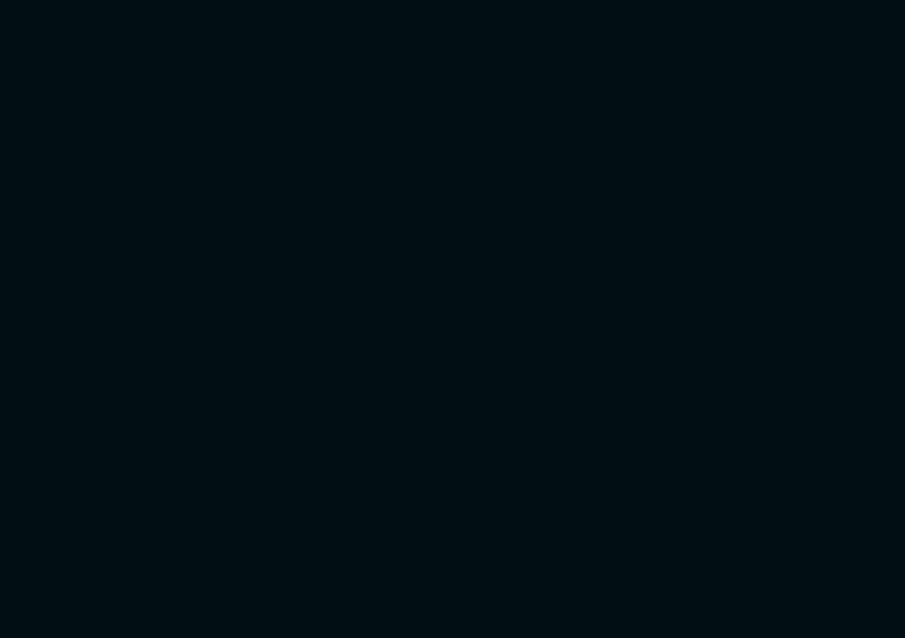
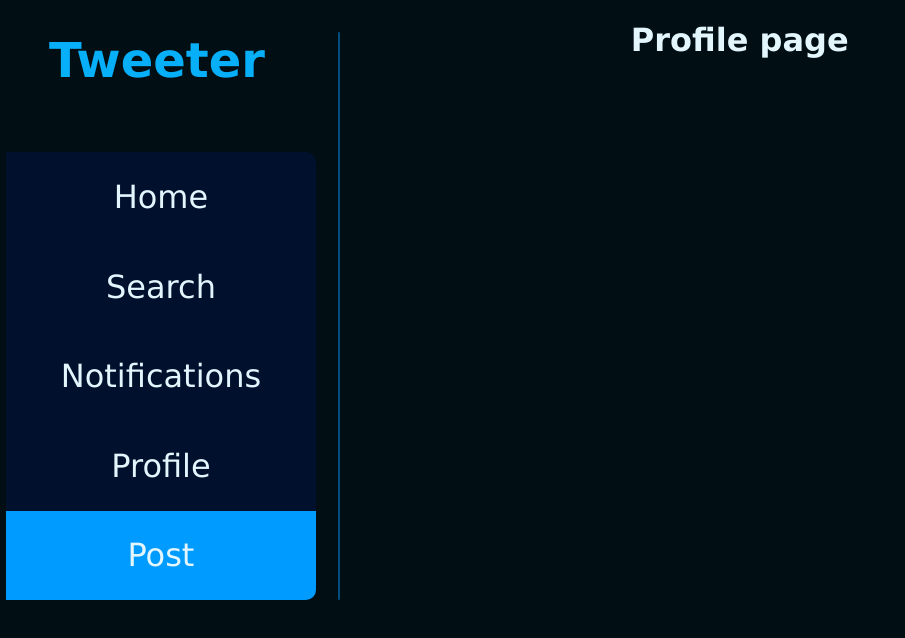
Before and after one commit to husaamkhan/tweeter, a React (Create React App) app: page /profile in a window 1280 px wide. Before the commit this address had no page. Shown: the top 638 px of the page, without its empty margins (0-905 px from the left). Built offline with nearby package versions, Linux system fonts and the light colour scheme.

Commit message:
feat: styling updates and page structure

```diff
--- a/src/App.css
+++ b/src/App.css
@@ -196,10 +196,29 @@ label {
 	align-items: center;
 	text-align: center;
 	margin-left: 0.5em;
-	margin-right: 15em;
 }
 
-.home-container {
+.page-container {
 	display: flex;
 	flex-direction: row;
 }
+
+h1 {
+	color: #e3f6fe;
+}
+
+.content-container {
+	display: inline-flex;
+	flex-direction: column;
+	align-items: center;
+	flex-grow: 0.75;
+}
+
+.divider {
+	background-color: #004d7f;
+	width: 2.2px;
+	height: auto;
+	margin: 2em;
+	border: none;
+	border-radius: 7px;
+}
--- a/src/App.js
+++ b/src/App.js
@@ -2,6 +2,10 @@ import './App.css';
 import LogInPage from './LogInPage';
 import RegistrationPage from './RegistrationPage';
 import HomePage from './HomePage';
+import SearchPage from './SearchPage'
+import NotificationsPage from './NotificationsPage';
+import ProfilePage from './ProfilePage';
+import PostPage from './PostPage';
 import { BrowserRouter as Router, Route, Routes, useHistory } from 'react-router-dom';
 import { useState, useEffect } from 'react';
 
@@ -13,6 +17,10 @@ function App() {
 					<Route path="/" element={<LogInPage />} />
 					<Route path="/registration" element={<RegistrationPage />} />
 					<Route path="/home" element={<HomePage />} />
+					<Route path="/search" element={<SearchPage />} />
+					<Route path="/notifications" element={<NotificationsPage />} />
+					<Route path="/profile" element={<ProfilePage />} />
+					<Route path="/post" element={<PostPage />} />
 				</Routes>
 			</Router>
 	  	</div>
--- a/src/HomePage.js
+++ b/src/HomePage.js
@@ -24,25 +24,33 @@ const HomePage = () => {
 
 	if ( loading ) {
 		return (
-			<div className="home-container">
+			<div className="page-container">
 				<Navigation />
+				<div className="divider"></div>
+				<div className="content-container">
 					<h1>Loading...</h1>
+				</div>
 			</div>
 		);
 	}
 
 	if ( error ) {
 		return (
-			<div className="home-container">
+			<div className="page-container">
 				<Navigation />
+				<div className="divider"></div>
+				<div className="content-container">
 					<h1>Oops! An error occured.</h1>
+				</div>
 			</div>
 		);
 	}
 
 	return (
-		<div className="home-container">
+		<div className="page-container">
 			<Navigation />
+			<div className="divider"></div>
+			<div className="content-container">
 				{feed.length > 0 ? (
 					<ul>
 						{feed.map((post) => (
@@ -53,6 +61,7 @@ const HomePage = () => {
 					<h1>No tweets to see yet!</h1>
 				)}
 			</div>
+		</div>
 	);
 }
 
--- a/src/Navigation.js
+++ b/src/Navigation.js
@@ -1,9 +1,13 @@
+import { useNavigate } from 'react-router-dom';
+
 const Navigation = () => {
-	const handleHome = () => {};
-	const handleSearch = () => {};
-	const handleNotifications = () => {};
-	const handleProfile = () => {};
-	const handlePost = () => {};
+	const navigate = useNavigate();
+
+	const handleHome = () => { navigate("/home") };
+	const handleSearch = () => { navigate("/search") };
+	const handleNotifications = () => { navigate("/notifications") };
+	const handleProfile = () => { navigate("/profile") };
+	const handlePost = () => { navigate("/post") };
 
 	return (
 		<div className="nav-container">
--- /dev/null
+++ b/src/NotificationsPage.js
@@ -0,0 +1,15 @@
+import Navigation from './Navigation';
+
+const NotificationsPage = () => {
+	return (
+		<div className="page-container">
+			<Navigation />
+			<div className="divider"></div>
+			<div className="content-container">
+				<h1>Notifications Page</h1>
+			</div>
+		</div>
+	);
+}
+
+export default NotificationsPage;
--- /dev/null
+++ b/src/PostPage.js
@@ -0,0 +1,12 @@
+import Navigation from './Navigation';
+
+const PostPage = () => {
+	return (
+		<div className="post-container">
+			<Navigation />
+			<h1>Post page</h1>
+		</div>
+	);
+}
+
+export default PostPage;
--- /dev/null
+++ b/src/ProfilePage.js
@@ -0,0 +1,15 @@
+import Navigation from './Navigation';
+
+const ProfilePage = () => {
+	return (
+		<div className="page-container">
+			<Navigation />
+			<div className="divider"></div>
+			<div className="content-container">
+				<h1>Profile page</h1>
+			</div>
+		</div>
+	);
+}
+
+export default ProfilePage;
--- a/src/RegistrationPage.js
+++ b/src/RegistrationPage.js
@@ -14,8 +14,8 @@ const RegistrationPage = () => {
 
 	const handleRegister = async () => {
 		try{
-			if ( data.firstname == "" || data.lastname == "" || data.username == "" ||
-				data.password == "" ) {
+			if ( data.firstname === "" || data.lastname === "" || data.username === "" ||
+				data.password === "" ) {
 				alert("Please fill all fields!");
 				return;
 			}
--- /dev/null
+++ b/src/SearchPage.js
@@ -0,0 +1,15 @@
+import Navigation from './Navigation';
+
+const SearchPage = () => {
+	return (
+		<div className="page-container">
+			<Navigation />
+			<div className="divider"></div>
+			<div className="content-container">
+				<h1>Search Page</h1>
+			</div>
+		</div>
+	);
+}
+
+export default SearchPage;
```
Lines whose indentation alone changed are shown as unchanged.
